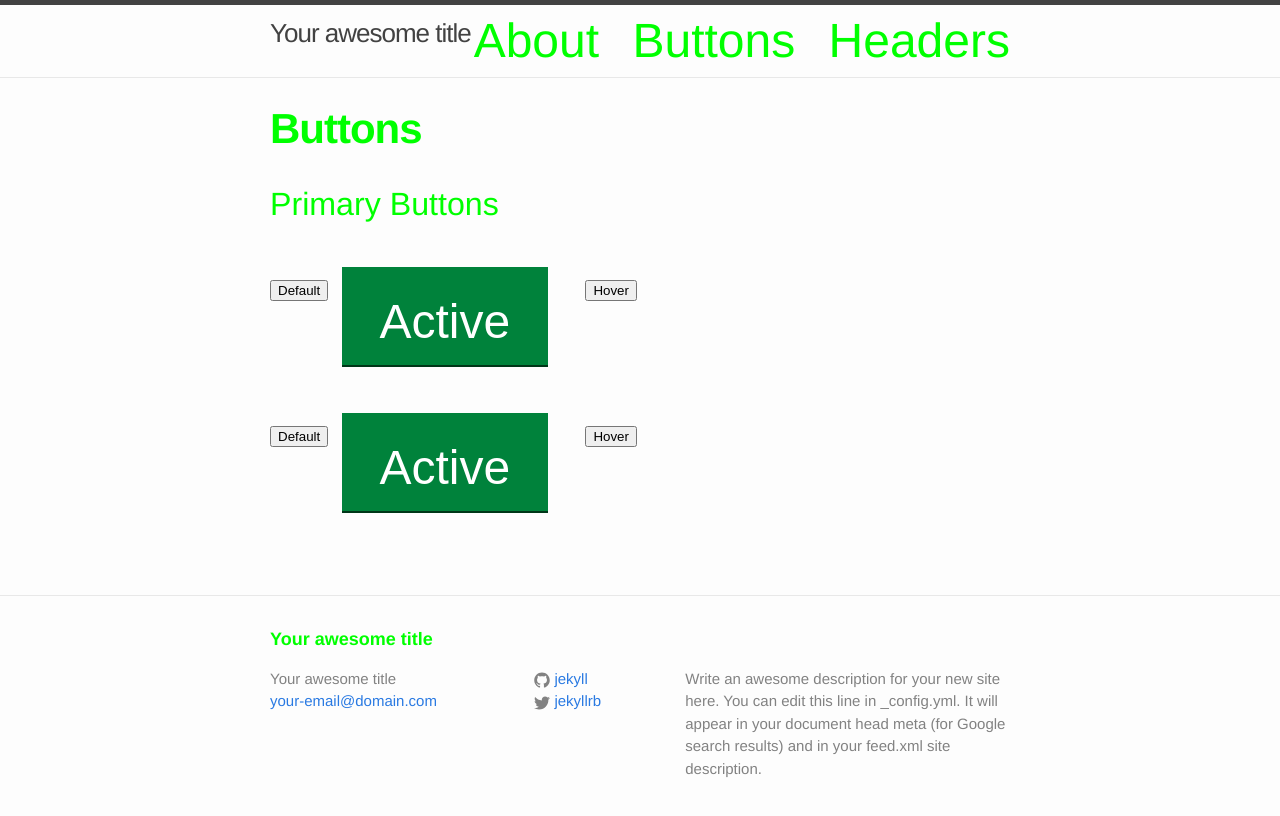
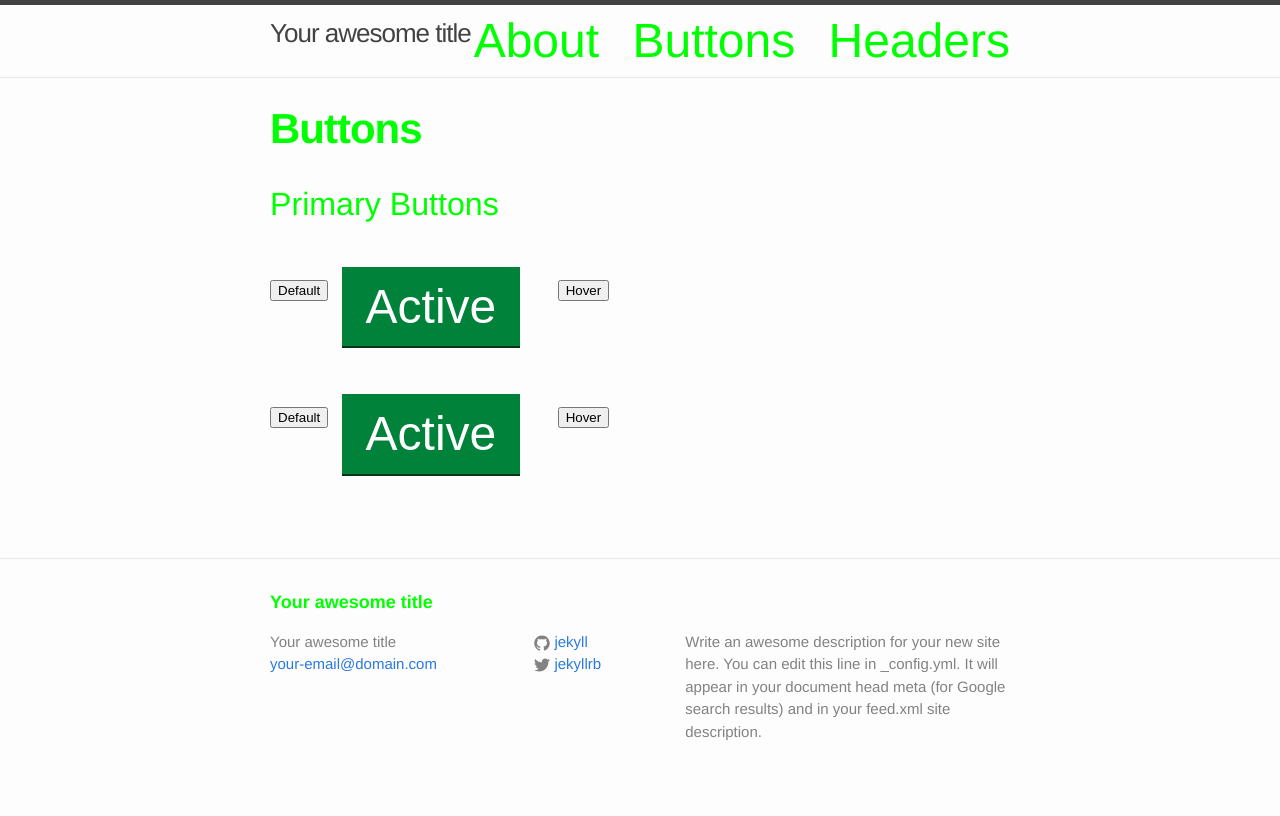
Before and after one commit to armydotmil/armydotmil.github.io, a Jekyll site: the page built from buttons.md, in a window 1280 px wide. Shown: the top 816 px of the page. Built offline with Jekyll 4.4.1, drawn with Linux system fonts in a browser that asks for light colours.

Commit message:
Update _buttons.scss

```diff
--- a/_sass/_buttons.scss
+++ b/_sass/_buttons.scss
@@ -11,7 +11,7 @@
   display: inline-block;
   font-size: 1em;
   line-height: 1.25;
-  padding: 0.526316em 0.789474em 0.263158em;
+  padding: 0.2em 0.5em 0.2em;
   position: relative;
   text-decoration: none;
   vertical-align: top;
```
